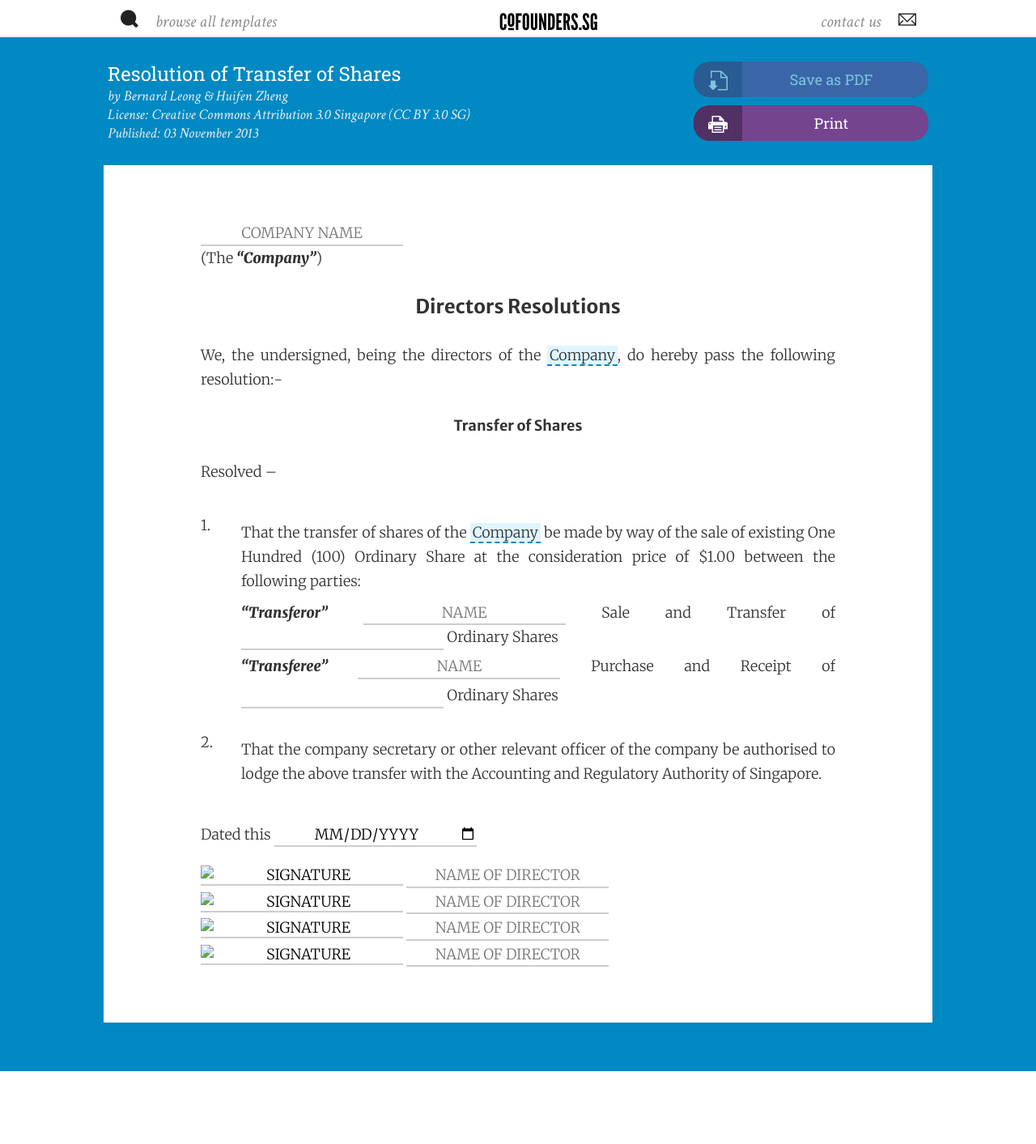
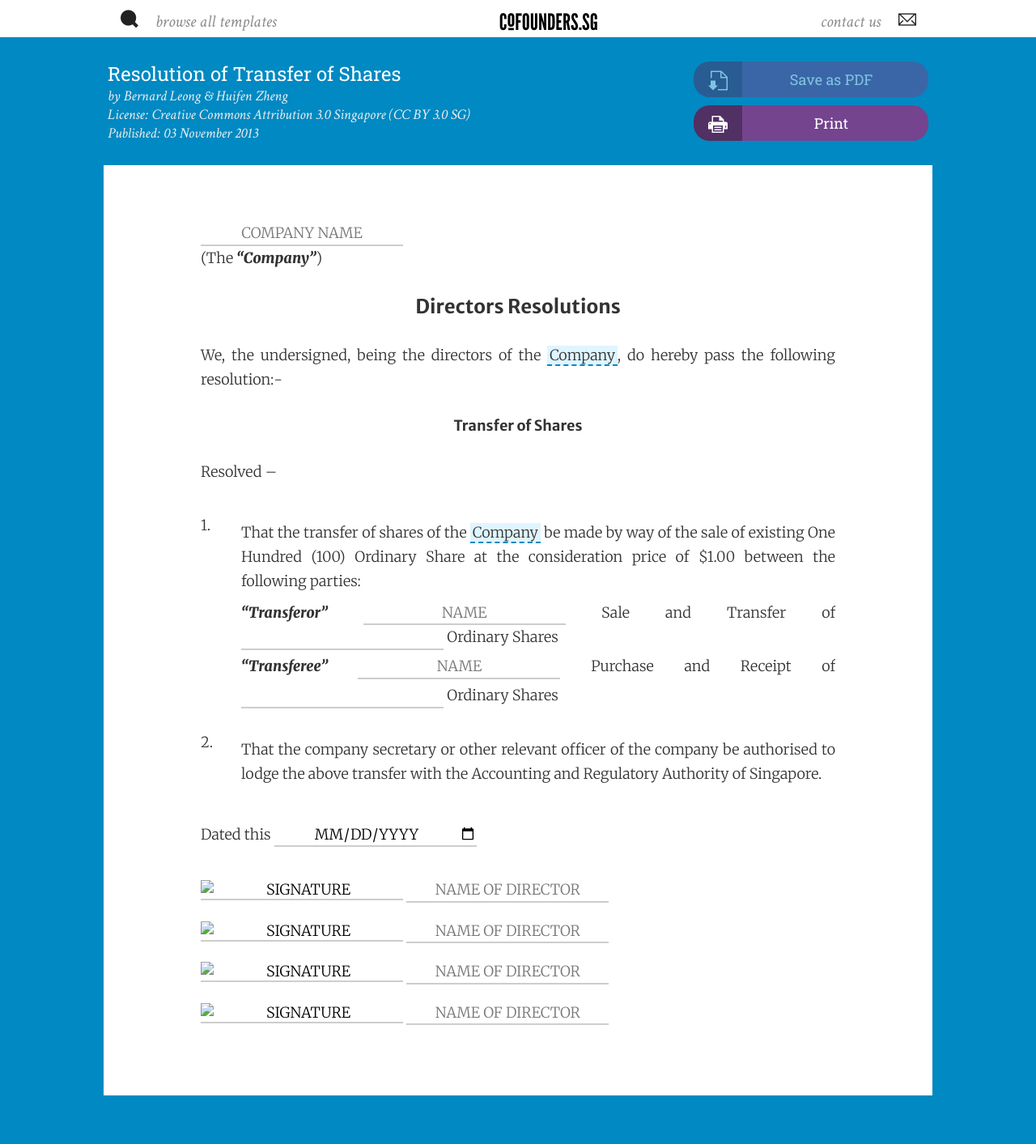
Before and after one commit to cofounders/legal, a Jekyll site: the page built from _posts/2013-11-03-resolution_of_transfer_of_shares.html, in a window 1280 px wide. Shown: the whole page at 81% size. Built offline with Jekyll 4.4.1, drawn with Linux system fonts in a browser that asks for light colours; some web fonts are replaced; before the commit the page ends 1323 px from its top, so only the background shows below that.

Commit message:
Restored previous roomier item spacing

```diff
--- a/styles/pages/document.css
+++ b/styles/pages/document.css
@@ -158,11 +158,13 @@
 #document > article ol ol ol {
   padding: 0 0 0 60px;
 }
+#document > article li {
+  margin: 1em 0;
+  position: relative;
+  overflow: auto;
+}
 #document > article ol li {
   counter-increment: section;
-  position: relative;
-  margin: 1em 0;
-  overflow: auto;
   padding-left: 50px;
 }
 #document > article ol li {
```
